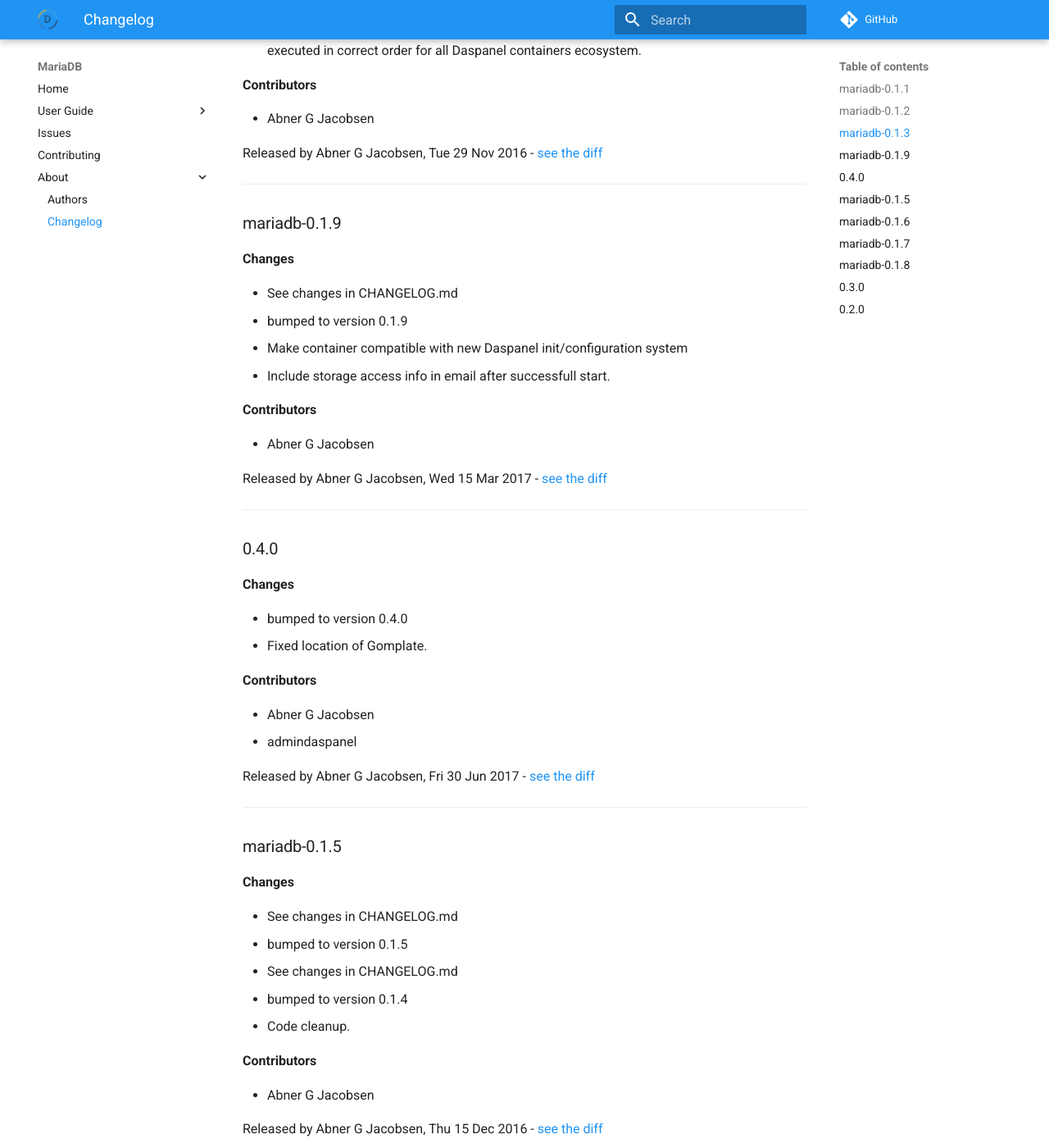
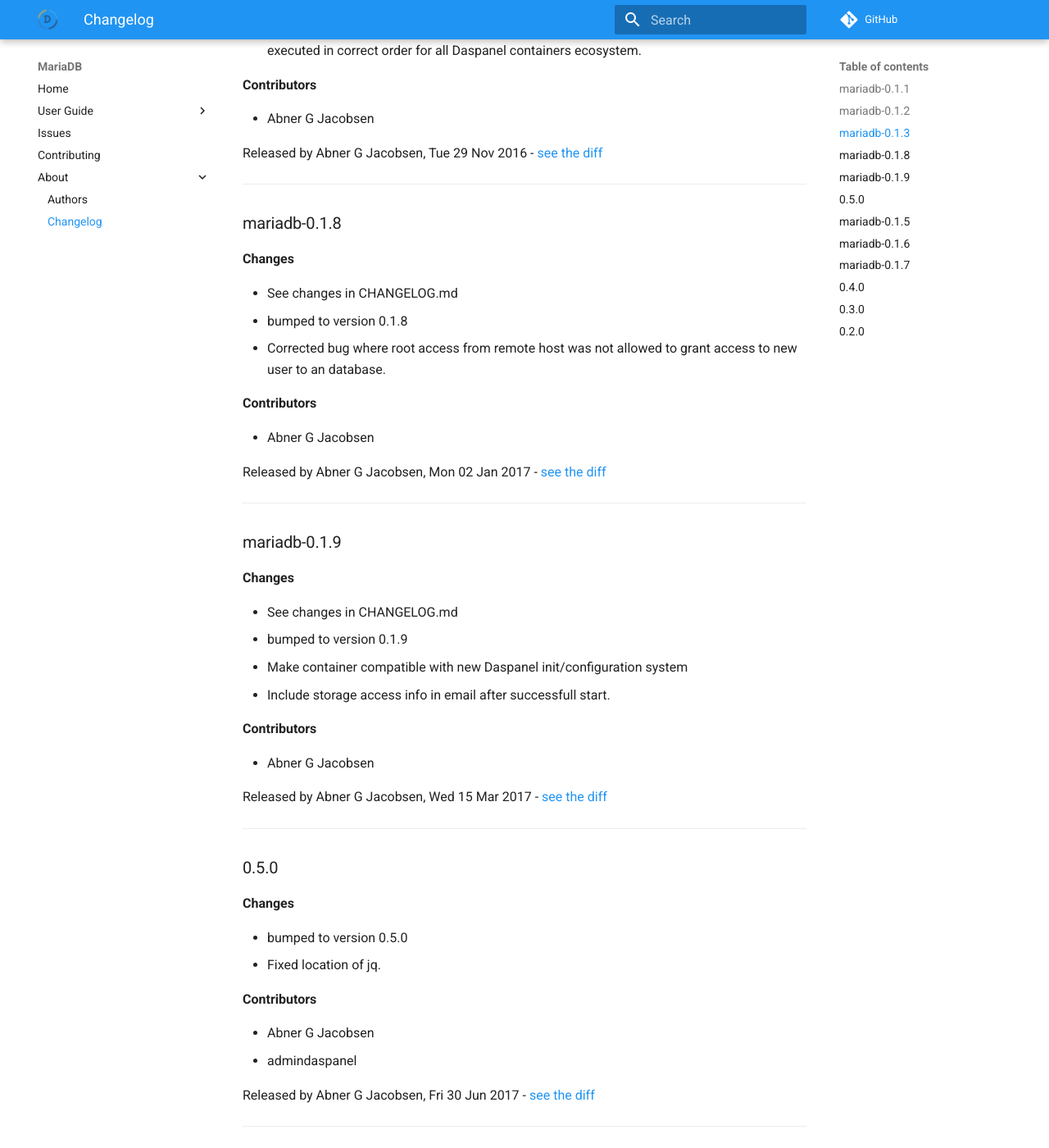
Before and after one commit to daspanel/mariadb, an MkDocs documentation site: the page built from docs/changelog.md, in a window 1280 px wide and 1400 px high, scrolled down 946 px. Shown: the whole window at 82% size. Built offline with MkDocs 1.6.1 and Material for MkDocs 9.7.7, drawn with Linux system fonts in a browser that asks for light colours; comment, search, counter and statistics services are not loaded; old or Windows-style settings are respelled for this version of MkDocs; some of the changed text lies outside the part shown.

Commit message:
See changes in CHANGELOG.md

```diff
--- a/docs/changelog.md
+++ b/docs/changelog.md
@@ -41,6 +41,21 @@
 [see the diff](https://github.com/admindaspanel/mariadb/compare/...#diff)
 ______________
 
+### mariadb-0.1.8
+__Changes__
+
+- See changes in CHANGELOG.md
+- bumped to version 0.1.8
+- Corrected bug where root access from remote host was not allowed to grant access to new user to an database.
+
+__Contributors__
+
+- Abner G Jacobsen
+
+Released by Abner G Jacobsen, Mon 02 Jan 2017 -
+[see the diff](https://github.com/admindaspanel/mariadb/compare/...#diff)
+______________
+
 ### mariadb-0.1.9
 __Changes__
 
@@ -57,11 +72,11 @@
 [see the diff](https://github.com/admindaspanel/mariadb/compare/...#diff)
 ______________
 
-### 0.4.0
+### 0.5.0
 __Changes__
 
-- bumped to version 0.4.0
-- Fixed location of Gomplate.
+- bumped to version 0.5.0
+- Fixed location of jq.
 
 __Contributors__
 
@@ -69,7 +84,7 @@
 - admindaspanel
 
 Released by Abner G Jacobsen, Fri 30 Jun 2017 -
-[see the diff](https://github.com/admindaspanel/mariadb/compare/0.3.0...0.4.0#diff)
+[see the diff](https://github.com/admindaspanel/mariadb/compare/0.4.0...0.5.0#diff)
 ______________
 
 ### mariadb-0.1.5
@@ -119,19 +134,19 @@
 [see the diff](https://github.com/admindaspanel/mariadb/compare/...#diff)
 ______________
 
-### mariadb-0.1.8
+### 0.4.0
 __Changes__
 
 - See changes in CHANGELOG.md
-- bumped to version 0.1.8
-- Corrected bug where root access from remote host was not allowed to grant access to new user to an database.
+- bumped to version 0.4.0
+- Fixed location of Gomplate.
 
 __Contributors__
 
 - Abner G Jacobsen
 
-Released by Abner G Jacobsen, Mon 02 Jan 2017 -
-[see the diff](https://github.com/admindaspanel/mariadb/compare/...#diff)
+Released by Abner G Jacobsen, Fri 30 Jun 2017 -
+[see the diff](https://github.com/admindaspanel/mariadb/compare/0.3.0...0.4.0#diff)
 ______________
 
 ### 0.3.0
```
Also changed, not shown: CHANGELOG.md (+24 -9 lines).
